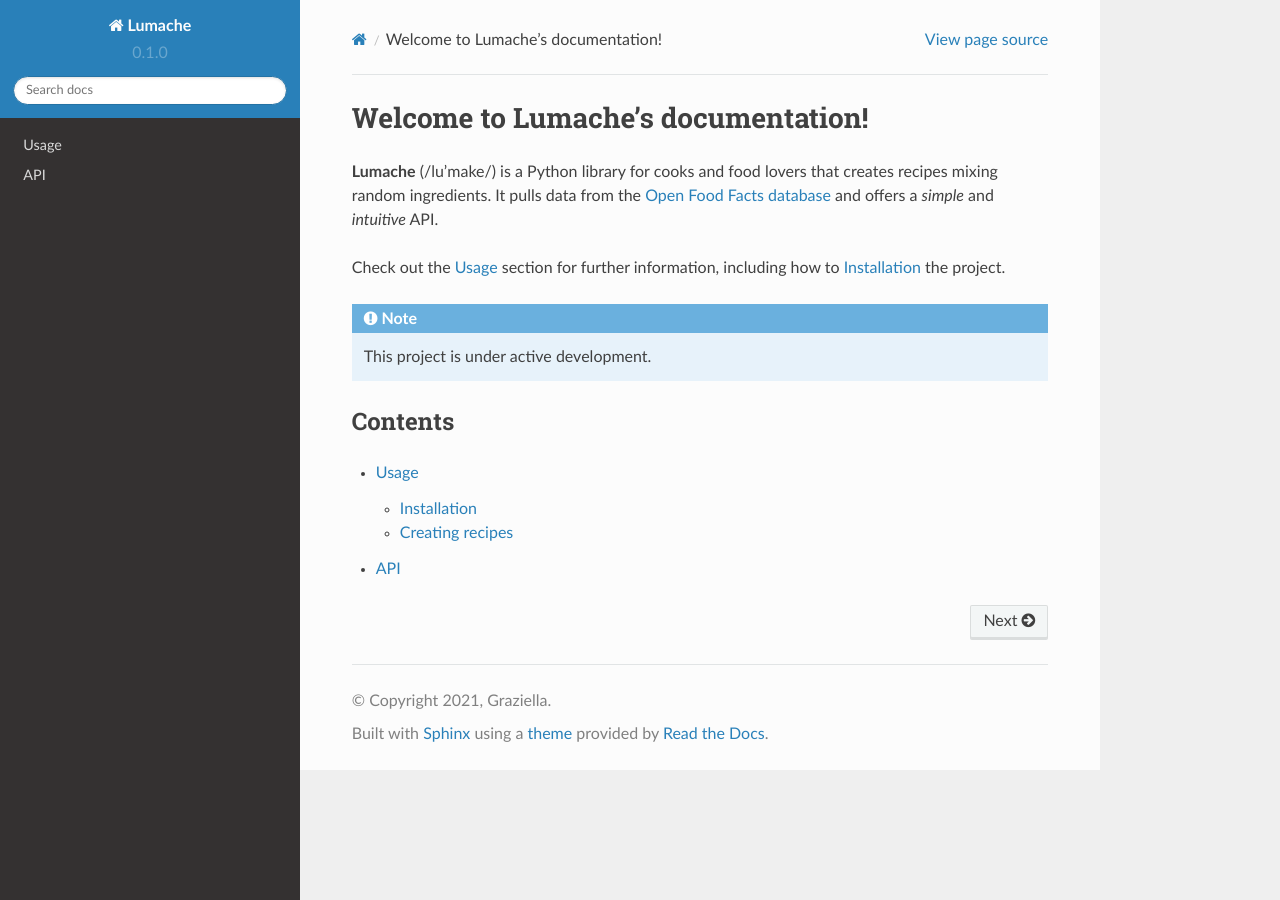
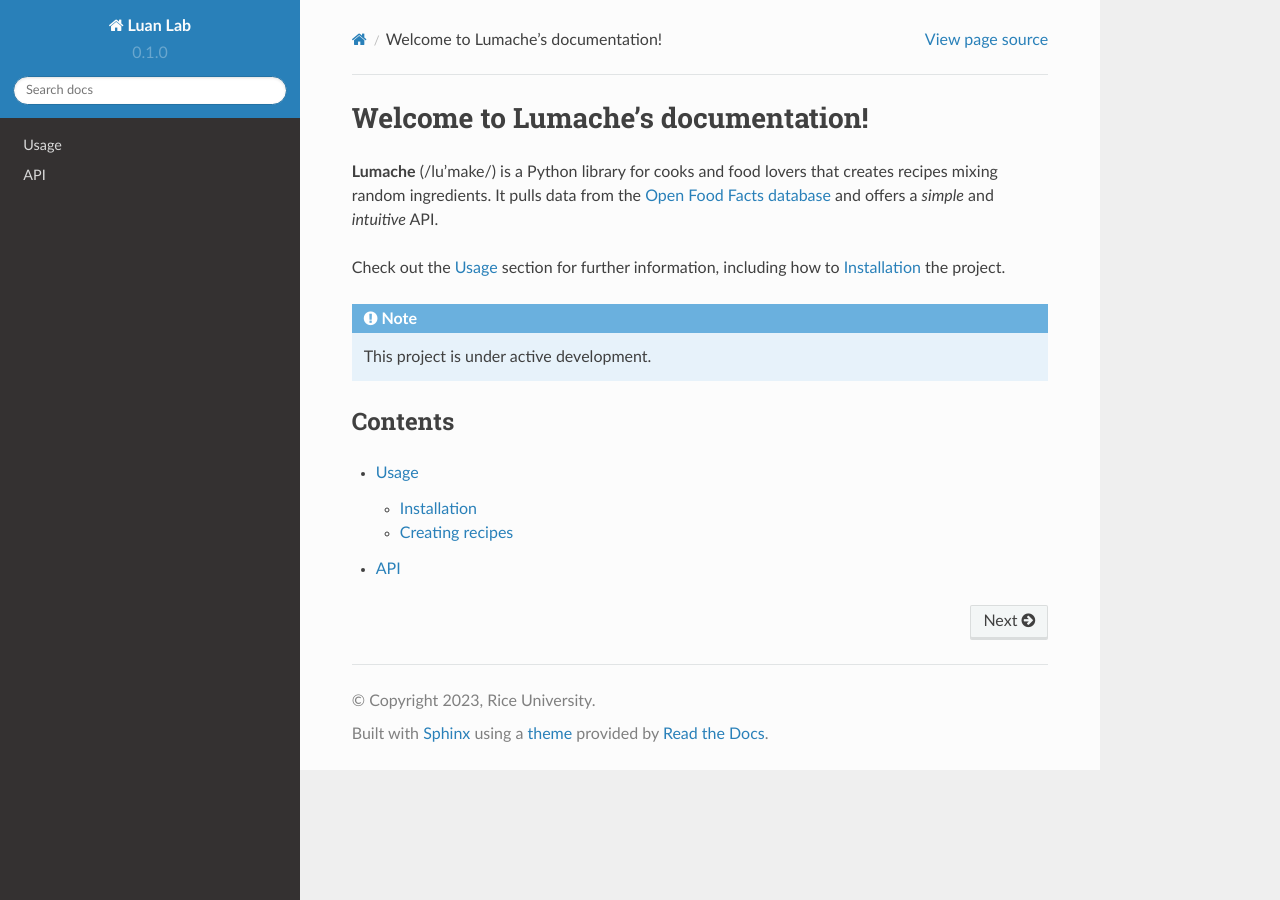
Before and after one commit to Azybear1/Luan-Lab, a Sphinx documentation site: the page built from docs/source/index.rst, in a window 1280 px wide. Built offline with Sphinx 7.4.7 and the Read the Docs theme 2.0.0, drawn with Linux system fonts in a browser that asks for light colours.

Commit message:
Update conf.py

```diff
--- a/docs/source/conf.py
+++ b/docs/source/conf.py
@@ -2,9 +2,9 @@
 
 # -- Project information
 
-project = 'Lumache'
-copyright = '2021, Graziella'
-author = 'Graziella'
+project = 'Luan Lab'
+copyright = '2023, Rice University'
+author = 'Yingchu'
 
 release = '0.1'
 version = '0.1.0'
```
